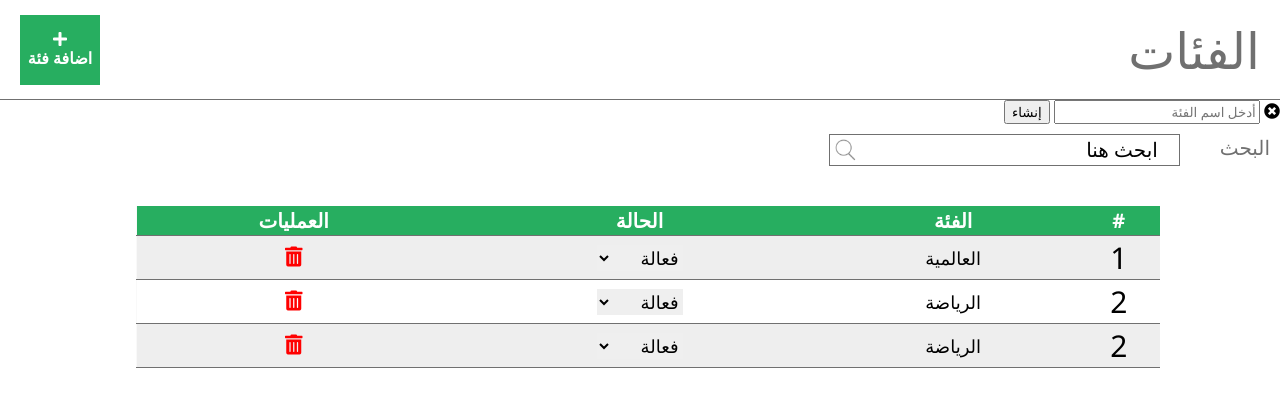
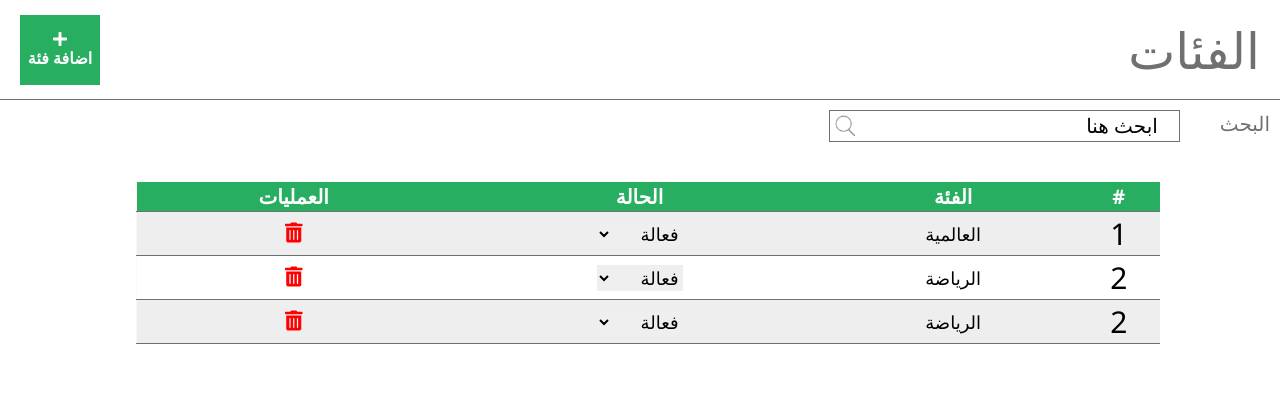
Before and after one commit to AmirAltakroori/nnn-project, a PHP site: page /pages/categories/categorires.html in a window 1280 px wide. Shown: the part 117-524 px from the top of the page. Run offline with PHP 8.4, Linux system fonts and the light colour scheme.

Commit message:
repalce css files with the genereted ones

```diff
--- a/adminpanel/pages/categories/css/categories.css
+++ b/adminpanel/pages/categories/css/categories.css
@@ -7,12 +7,82 @@
   text-align: center;
   cursor: pointer;
   margin-left: 20px;
+  display: -webkit-box;
+  display: -ms-flexbox;
   display: flex;
-  justify-content: center;
-  align-items: center;
-  flex-direction: column; }
+  -webkit-box-pack: center;
+      -ms-flex-pack: center;
+          justify-content: center;
+  -webkit-box-align: center;
+      -ms-flex-align: center;
+          align-items: center;
+  -webkit-box-orient: vertical;
+  -webkit-box-direction: normal;
+      -ms-flex-direction: column;
+          flex-direction: column;
+}
 
 .add-button:hover {
-  background: #1e8449; }
+  background: #1e8449;
+}
 
+.createcategory-modal {
+  display: none;
+  position: fixed;
+  z-index: 1;
+  padding-top: 130px;
+  left: 0;
+  top: 0;
+  width: 100%;
+  height: 100%;
+  overflow: auto;
+  background-color: rgba(0, 0, 0, 0.4);
+}
+
+.createcategory-modal .createcategory-modalcontent {
+  display: -webkit-box;
+  display: -ms-flexbox;
+  display: flex;
+  -webkit-box-orient: horizontal;
+  -webkit-box-direction: normal;
+      -ms-flex-direction: row;
+          flex-direction: row;
+  -ms-flex-pack: distribute;
+      justify-content: space-around;
+  -webkit-box-align: center;
+      -ms-flex-align: center;
+          align-items: center;
+  background-color: #fefefe;
+  margin: auto;
+  padding: 20px;
+  border: 1px solid #888;
+  width: 20%;
+}
+
+.createcategory-modal .createcategory-modalcontent .createcategory-btn {
+  width: 50px;
+  height: 30px;
+}
+
+.createcategory-modal .createcategory-modalcontent .createcategory-btn:hover {
+  cursor: pointer;
+}
+
+.createcategory-modal .createcategory-modalcontent .createcategory-name {
+  height: 30px;
+}
+
+.createcategory-modal .createcategory-modalcontent .close {
+  color: #383636;
+  margin-top: -60px;
+  margin-right: -30px;
+  font-size: 25px;
+  font-weight: bold;
+}
+
+.createcategory-modal .createcategory-modalcontent .close:hover {
+  color: #000;
+  text-decoration: none;
+  cursor: pointer;
+}
 /*# sourceMappingURL=categories.css.map */
```
Also changed, not shown: 1 other file.
